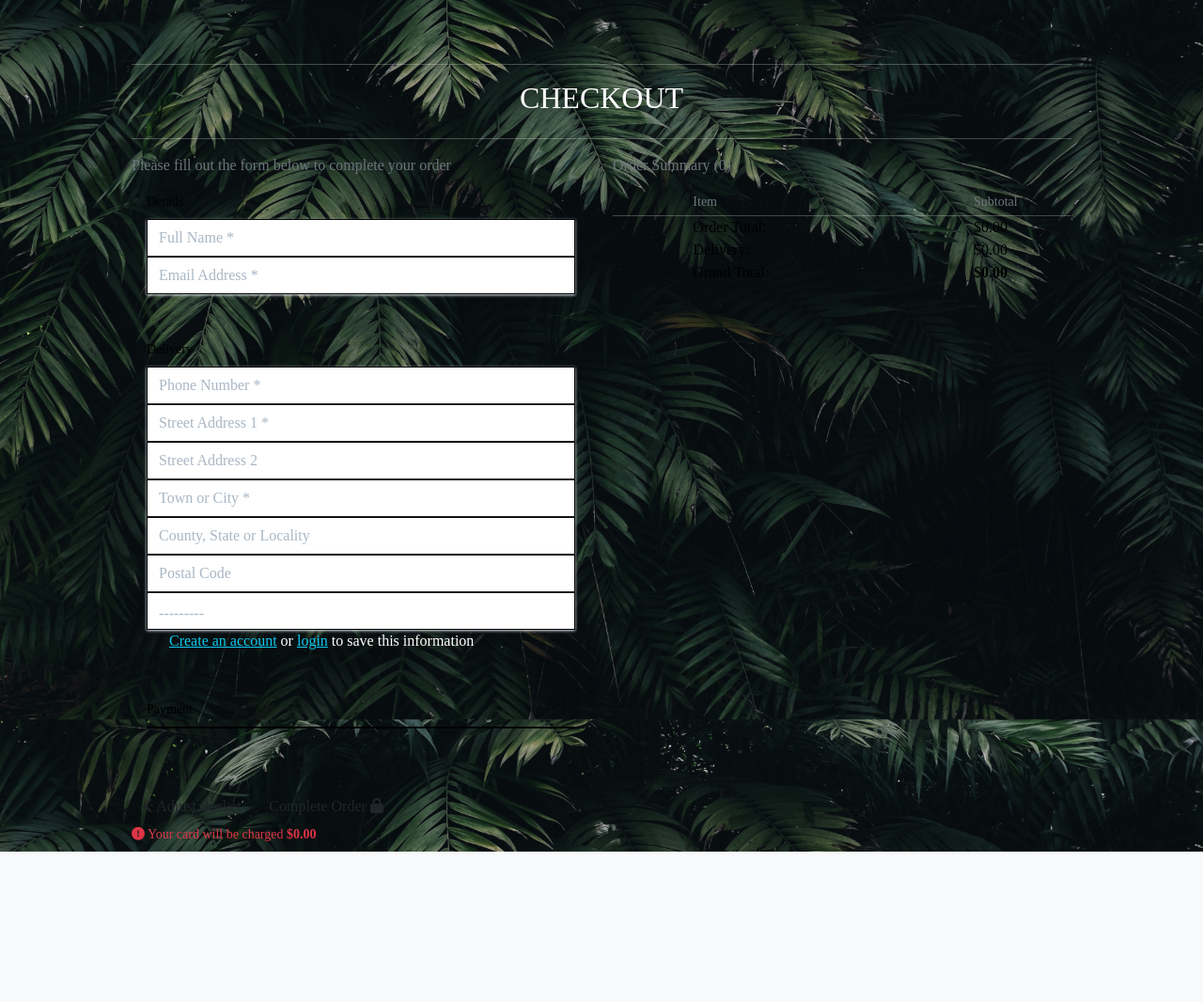
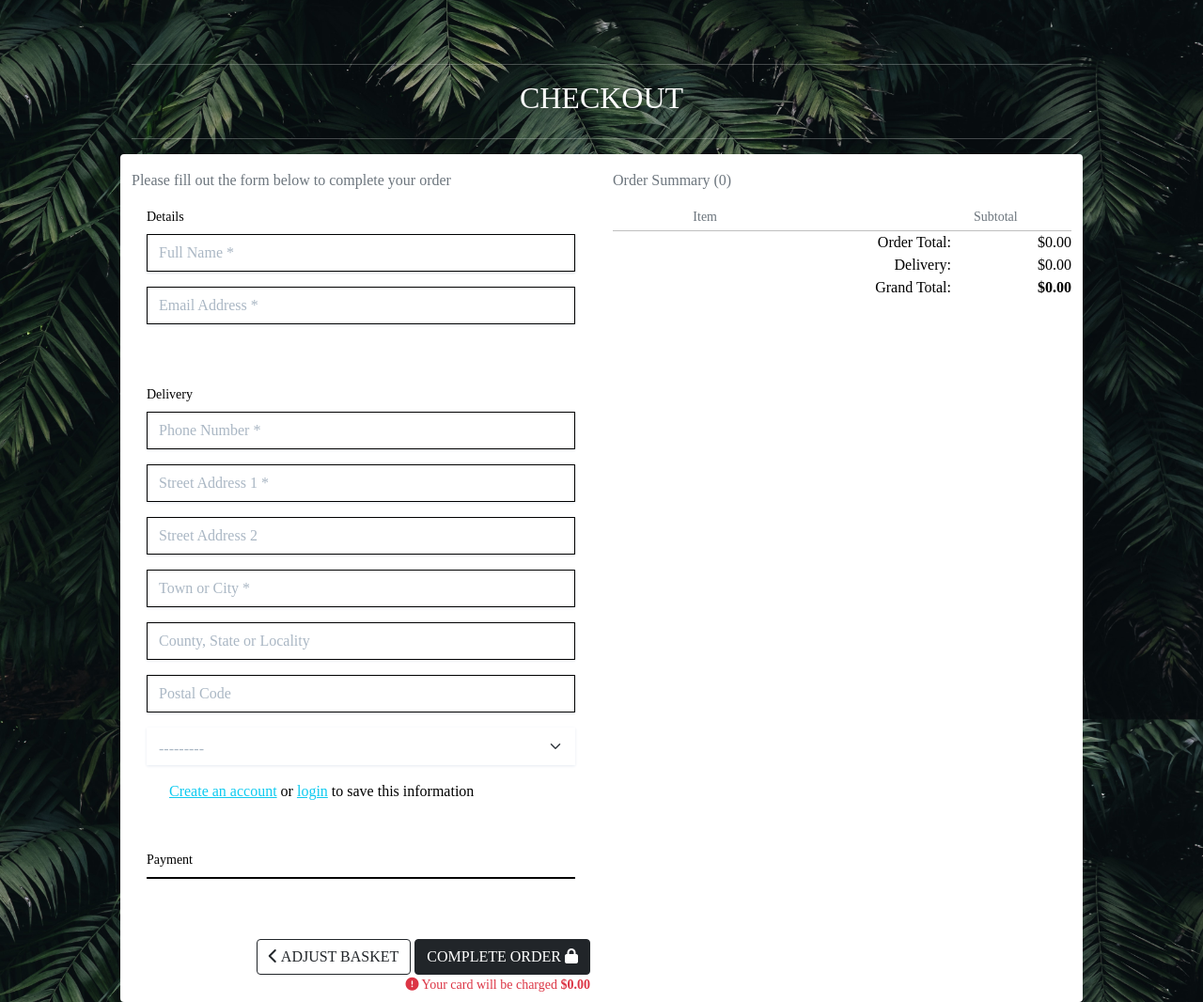
Before and after one commit to Code-Institute-Submissions/lonneke-dev-Plantastic, a Django app: template checkout/templates/checkout/checkout.html in a window 1280 px wide. Shown: the part 88-1154 px from the top of the page at 94% size. Before the commit the page ends 994 px from the top, so only its background shows below. Run offline with Django 3.2, Linux system fonts and the light colour scheme; the template is opened without the code that fills it: values that come from a table or form of the project are taken from there, others are empty; data comes from the database, SQL or seed files in the repository; some libraries are stand-ins or nearby versions; some web fonts are replaced.

Commit message:
Added crispy bootstrap 5 and madde some changes to the checkout.html

```diff
--- a/basket/templates/basket/basket.html
+++ b/basket/templates/basket/basket.html
@@ -14,7 +14,7 @@
         <div class="row">
             <div class="col">
                 {% if basket_items %}
-                <div class="table-responsive rounded bg">
+                <div class="table-responsive rounded bg pt-3">
                     <table class="table table-sm table-borderless">
                         <thead>
                             <tr>
--- a/checkout/templates/checkout/checkout.html
+++ b/checkout/templates/checkout/checkout.html
@@ -8,7 +8,7 @@
 
 {% block content %}
 <div class="overlay"></div>
-<div class="container">
+    <div class="container mb-2">
         <div class="row">
             <div class="col">
                 <hr>
@@ -16,8 +16,7 @@
                 <hr>
             </div>
         </div>
-
-    <div class="row">
+        <div class="row bg pt-3">
             <div class="col-12 col-lg-6 order-lg-last mb-5">
                 <p class="text-muted">Order Summary ({{ product_count }})</p>
                 <div class="row">
@@ -43,13 +42,13 @@
                             <p class="my-0"><strong>{{ item.product.name }}</strong></p>
                             <p class="my-0 small text-muted">Qty: {{ item.quantity }}</p>
                         </div>
-                    <div class="col-3 text-right">
+                        <div class="col-3 text-end">
                             <p class="my-0 small text-muted">${{ item.product.price | calc_subtotal:item.quantity }}</p>
                         </div>
                     </div>
                 {% endfor %}
                 <hr class="my-0">
-            <div class="row text-black text-right">
+                <div class="row text-end">
                     <div class="col-7 offset-2">
                         <p class="my-0">Order Total:</p>
                         <p class="my-0">Delivery:</p>
@@ -93,7 +92,7 @@
                             </div>
                         </fieldset>
                         <fieldset class="px-3">
-                        <legend class="fieldset-label small text-black px-2 w-auto">Payment</legend>
+                            <legend class="fieldset-label small px-2 w-auto">Payment</legend>
                             <!-- A Stripe card element will go here -->
                             <div class="mb-3" id="card-element"></div>
                             <!-- Used to display form errors -->
@@ -101,22 +100,21 @@
                             <!-- Pass the client secret to the view so we can get the payment intent id -->
                             <input type="hidden" value="{{ client_secret }}" name="client_secret">
                         </fieldset>
-
-                    <div class="submit-button text-right mt-5 mb-2">
-						<a href="{% url 'view_basket' %}" class="btn btn-outline-black rounded-0">
-							<span class="icon">
+                        <div class="submit-button text-end mt-5 mb-2">
+                            <a href="{% url 'view_basket' %}" class="btn btn-outline-dark text-uppercase">
+                                <span>
                                     <i class="fas fa-chevron-left"></i>
                                 </span>
-							<span class="font-weight-bold">Adjust Basket</span>
+                                <span>Adjust Basket</span>
                             </a>
-						<button id="submit-button" class="btn btn-black rounded-0">
-							<span class="font-weight-bold">Complete Order</span>
-							<span class="icon">
+                            <button id="submit-button" class="btn btn-dark text-uppercase">
+                                <span>Complete Order</span>
+                                <span>
                                     <i class="fas fa-lock"></i>
                                 </span>
                             </button>
                             <p class="small text-danger my-0">
-							<span class="icon">
+                                <span>
                                     <i class="fas fa-exclamation-circle"></i>
                                 </span>
                                 <span>Your card will be charged <strong>${{ grand_total|floatformat:2 }}</strong></span>
@@ -128,7 +126,7 @@
     </div>
     <div id="loading-overlay">
         <h1 class="text-light logo-font loading-spinner">
-        <span class="icon">
+            <span>
                 <i class="fas fa-3x fa-sync-alt fa-spin"></i>
             </span>
         </h1>
--- a/plantastic/settings.py
+++ b/plantastic/settings.py
@@ -51,6 +51,7 @@ INSTALLED_APPS = [
 
     # Other
     'crispy_forms',
+    "crispy_bootstrap5",
 ]
 
 MIDDLEWARE = [
@@ -65,7 +66,7 @@ MIDDLEWARE = [
 
 ROOT_URLCONF = 'plantastic.urls'
 
-CRISPY_TEMPLATE_PACK = 'bootstrap4'
+CRISPY_TEMPLATE_PACK = 'bootstrap5'
 
 TEMPLATES = [
     {
```
Also changed, not shown: checkout/views.py (+24 -14 lines), requirements.txt (+4 -5 lines). Lines whose indentation alone changed are shown as unchanged.
